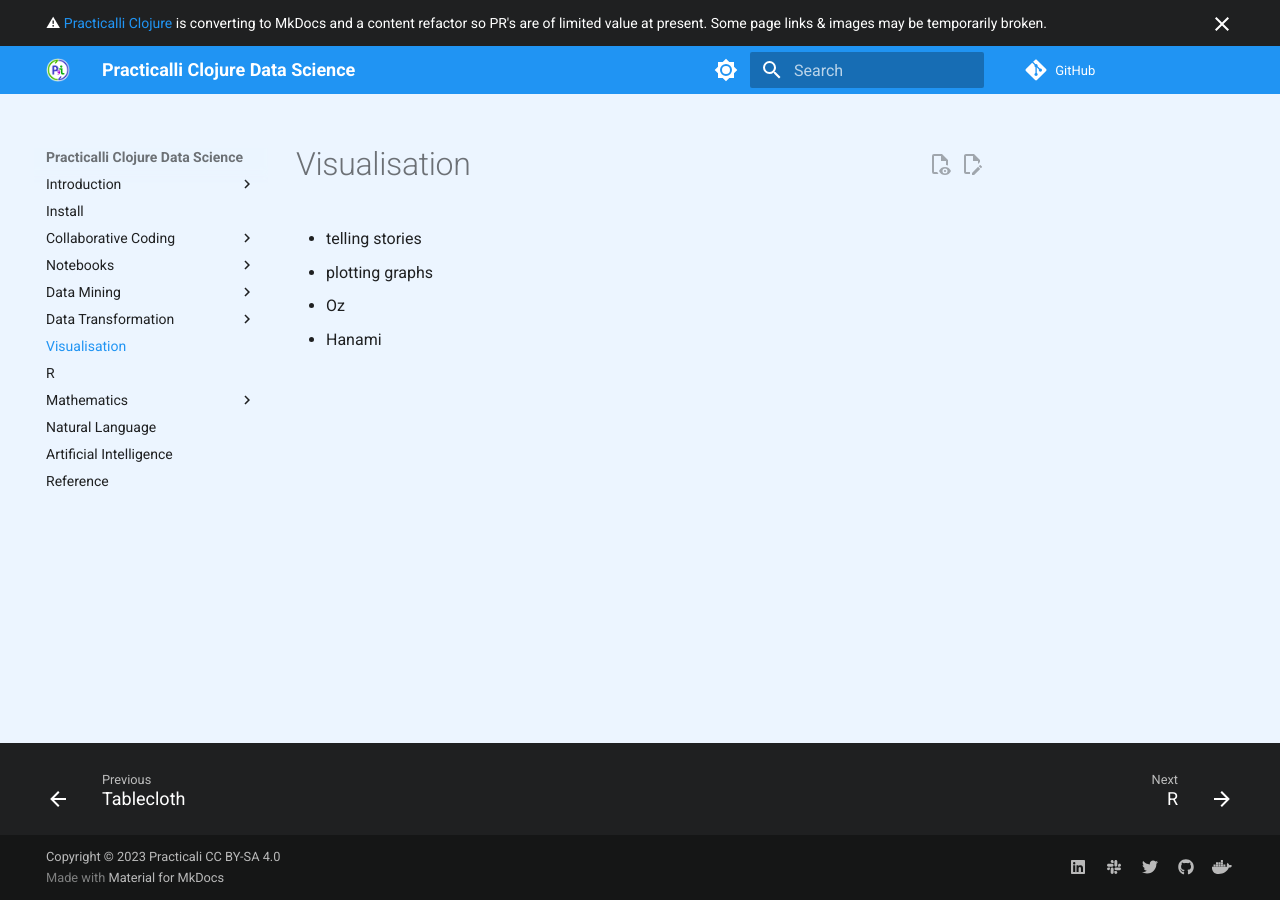
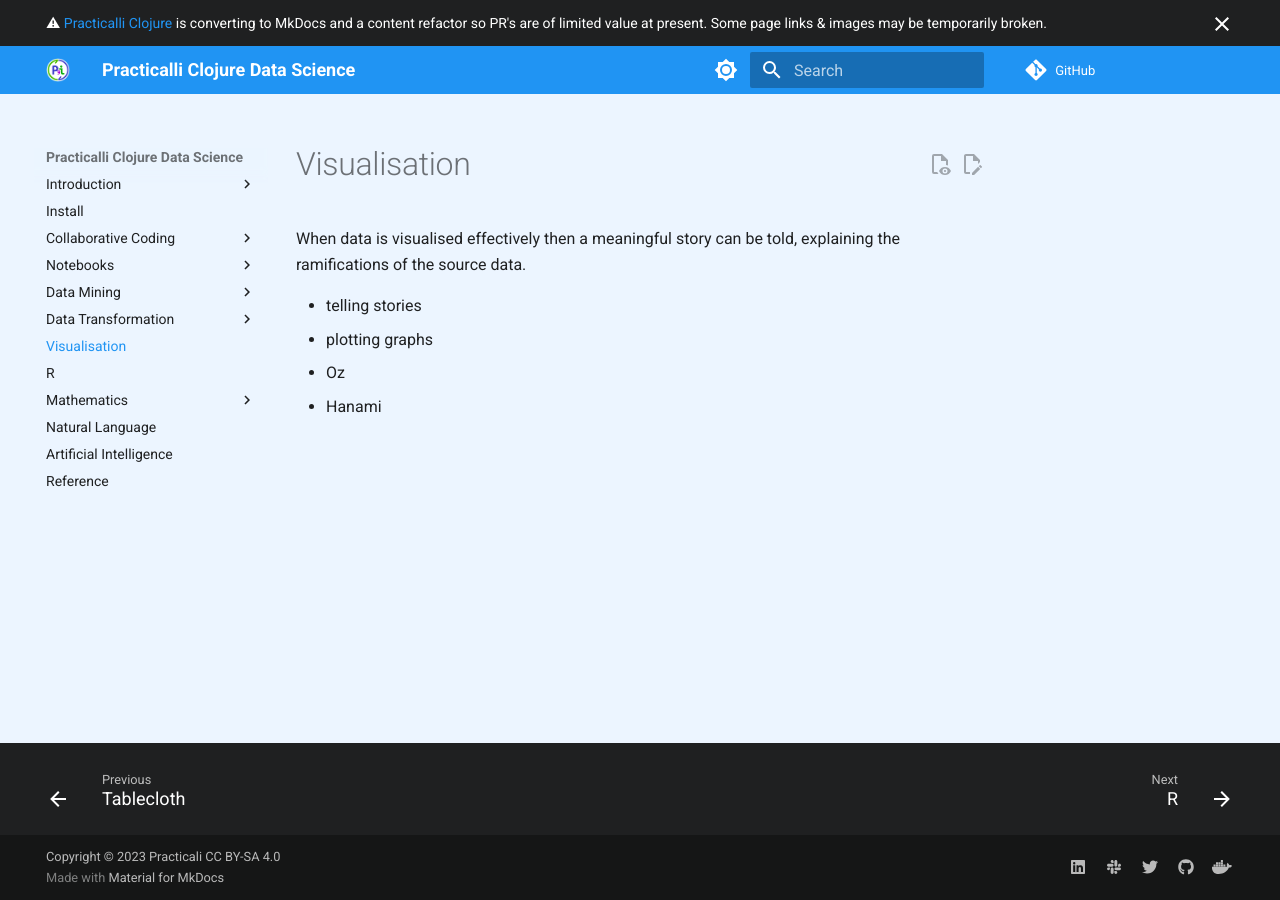
Before and after one commit to practicalli/clojure-data-science, an MkDocs documentation site: the page built from docs/visualisation/index.md, in a window 1280 px wide. Built offline with MkDocs 1.6.1 and Material for MkDocs 9.7.7, drawn with Linux system fonts in a browser that asks for light colours; plug-ins that fetch from the network failed and are left out; comment, search, counter and statistics services are not loaded.

Commit message:
visualisation: very brief intro

```diff
--- a/docs/visualisation/index.md
+++ b/docs/visualisation/index.md
@@ -1,4 +1,7 @@
 # Visualisation
+
+When data is visualised effectively then a meaningful story can be told, explaining the ramifications of the source data.
+
 
 - telling stories
 - plotting graphs
```
